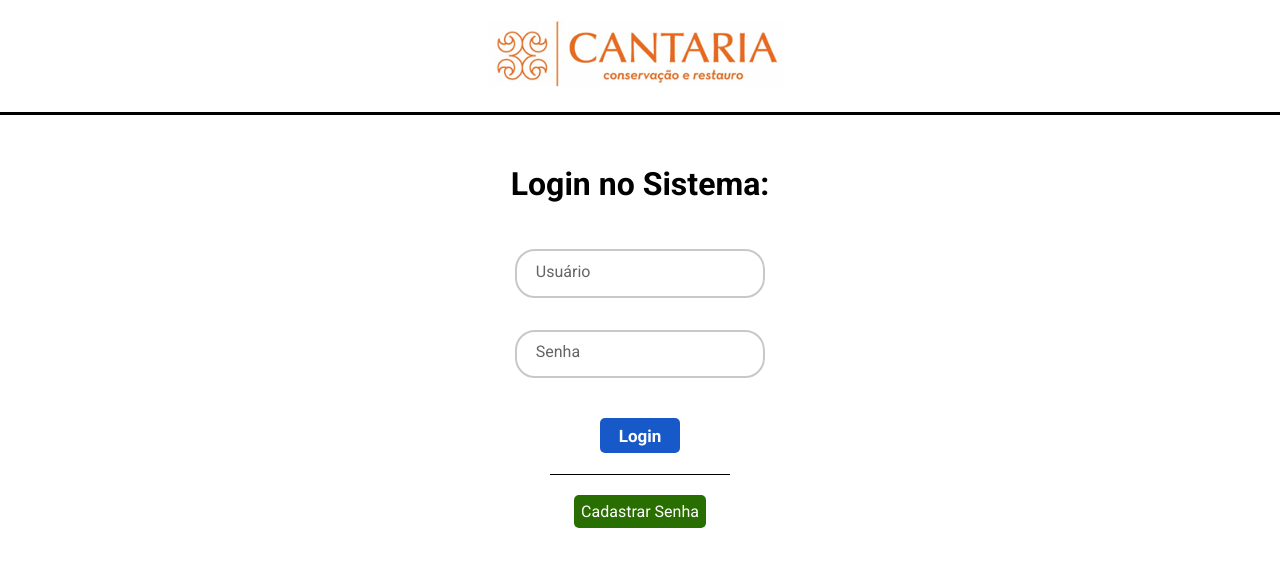
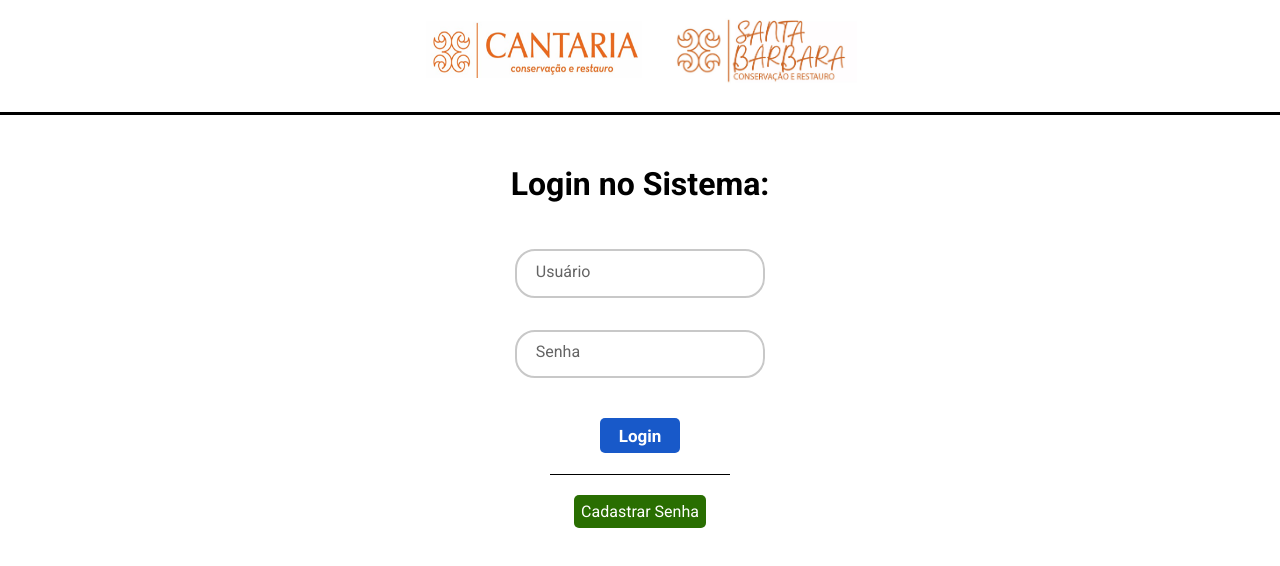
Before and after one commit to david-senra/SmartHomeStart, a React (Create React App) app: page / in a window 1280 px wide. Shown: the top 566 px of the page. Built offline with nearby package versions, Linux system fonts and the light colour scheme; no server answers.

Commit message:
logo sta barbara + disparo emails

```diff
--- a/src/components/FormSolic/index.tsx
+++ b/src/components/FormSolic/index.tsx
@@ -409,6 +409,23 @@ const FormularioSolicitacao = ({ nomeusur = '' }) => {
       console.log('Sucesso!')
       SetSituacaoPedido('concluido')
       SetResetPedido('on')
+      mandarEmail('criacaoSolicitacao', nomeusur)
+    }
+  }
+  const mandarEmail = async (
+    tipo_email: string,
+    id_solicitacao: string,
+    id_item = ''
+  ) => {
+    const respostaEnvio = await fetch(
+      `https://davidsenra.pythonanywhere.com/?type=requestEnvioEmail&tipoEmail=${tipo_email}&idSolicitacao=${id_solicitacao}&idItem=${id_item}`
+    )
+    const corpo_resposta = respostaEnvio.text()
+    const resposta = (await corpo_resposta).toString()
+    if (resposta.includes('emails_enviados')) {
+      return 'ok'
+    } else {
+      return 'erro'
     }
   }
   const NovoPedido = () => {
--- a/src/components/ListaSolic/index.tsx
+++ b/src/components/ListaSolic/index.tsx
@@ -359,6 +359,22 @@ const ListaSolicitacao = ({ nomeusur = '', nivelusur = 0 }) => {
       return 'erro'
     }
   }
+  const mandarEmail = async (
+    tipo_email: string,
+    id_solicitacao: string,
+    id_item = ''
+  ) => {
+    const respostaEnvio = await fetch(
+      `https://davidsenra.pythonanywhere.com/?type=requestEnvioEmail&tipoEmail=${tipo_email}&idSolicitacao=${id_solicitacao}&idItem=${id_item}`
+    )
+    const corpo_resposta = respostaEnvio.text()
+    const resposta = (await corpo_resposta).toString()
+    if (resposta.includes('emails_enviados')) {
+      return 'ok'
+    } else {
+      return 'erro'
+    }
+  }
   const fecharItemNoServidor = async (solicitacao: Solicitacao) => {
     solicitacao.requisicao = `fecharItemSolicitacao`
     const respostaEnvio = await fetch(
@@ -695,6 +711,7 @@ const ListaSolicitacao = ({ nomeusur = '', nivelusur = 0 }) => {
       setPopupType('')
       document.body.style.overflowY = 'visible'
       atualizarAposFecharSolicitacao()
+      mandarEmail('finalizarSolicitacao', elemento.id)
     } else {
       console.log('Erro!')
     }
@@ -789,6 +806,9 @@ const ListaSolicitacao = ({ nomeusur = '', nivelusur = 0 }) => {
       nova_lista.splice(indice_elemento, 1)
       nova_lista.splice(indice_elemento, 0, elemento)
       SetListaPedidos(nova_lista)
+      if (item_encontrado.status == 'entregue') {
+        mandarEmail('marcarItem', elemento.id, item_encontrado.id.toString())
+      }
     } else if (resposta_servidor == 'solicitacao_trancada') {
       SetPopupOpen(true)
       setPopupType('solicitacao_trancada')
--- a/src/components/Login/styles.ts
+++ b/src/components/Login/styles.ts
@@ -169,7 +169,7 @@ export const TextSuccess = styled.p`
 export const DivBotaoInvisivelHome = styled.div`
   background-color: transparent;
   position: absolute;
-  width: 300px;
+  width: 420px;
   height: 90px;
   padding: 0px;
   margin: 0px;
@@ -183,4 +183,7 @@ export const DivBotaoInvisivelHome = styled.div`
     cursor: pointer;
   }
   transform: translate(-50%, -50%);
+  @media only screen and (max-width: 768px) {
+    width: 300px;
+  }
 `
--- a/src/components/Logo/index.tsx
+++ b/src/components/Logo/index.tsx
@@ -1,10 +1,22 @@
-import { LogoButton, LogoDiv, LogoStyle } from './styles'
+import {
+  LogoButton,
+  LogoDiv,
+  LogoStyle,
+  LogoStyleStaBarbara,
+  DivStaBarbara
+} from './styles'
 import LogoImg from '../../assets/images/cantaria_logo.png'
+import LogoStaBarbaraImg from '../../assets/images/stabarbara_logo.jpg'
 
 export const Logo = () => (
   <LogoDiv>
     <LogoButton to={'/'}>
-      <LogoStyle src={LogoImg} alt="Logo Cantaria" />
+      <div>
+        <LogoStyle src={LogoImg} alt="Logo Cantaria" />
+      </div>
+      <DivStaBarbara>
+        <LogoStyleStaBarbara src={LogoStaBarbaraImg} alt="Logo Cantaria" />
+      </DivStaBarbara>
     </LogoButton>
   </LogoDiv>
 )
--- a/src/components/Logo/styles.ts
+++ b/src/components/Logo/styles.ts
@@ -2,22 +2,52 @@ import styled from 'styled-components'
 import { Link } from 'react-router-dom'
 
 export const LogoDiv = styled.div`
-  width: 305px;
+  width: 450px;
   height: 72px;
-  margin-left: auto;
   margin-right: auto;
   text-align: center;
   background-color: transparent;
+  margin-left: 49%;
+  transform: translate(-49%, -49%);
+  @media only screen and (max-width: 768px) {
+    width: 320px;
+    min-width: 320px;
+    height: 62px;
+    margin-left: 45%;
+    transform: translate(-45%, -45%);
+  }
 `
 
 export const LogoButton = styled(Link)`
+  display: flex;
+  flex-direction: row;
   width: 100%;
   height: 100%;
   background-color: transparent;
+  @media only screen and (max-width: 768px) {
+    margin-top: 8px;
+  }
 `
 
 export const LogoStyle = styled.img`
+  margin-top: 30px;
+  width: 85%;
+  height: 95%;
+  background-color: transparent;
+  padding-top: 7px;
+  @media only screen and (max-width: 768px) {
+    height: 80%;
+  }
+`
+
+export const LogoStyleStaBarbara = styled.img`
+  margin-top: 30px;
   width: 100%;
   height: 100%;
   background-color: transparent;
+  @media only screen and (max-width: 768px) {
+    height: 85%;
+  }
 `
+
+export const DivStaBarbara = styled.div``
--- a/src/containers/Header/styles.ts
+++ b/src/containers/Header/styles.ts
@@ -8,6 +8,10 @@ export const NomeUsuario = styled.h4`
   padding-top: 70px;
   font-size: 15px;
   font-weight: normal;
+  @media only screen and (max-width: 768px) {
+    padding-top: 67px;
+    font-size: 13px;
+  }
 `
 
 export const Header = styled.header`
```
Also changed, not shown: src/assets/images/stabarbara_logo.jpg (added).
